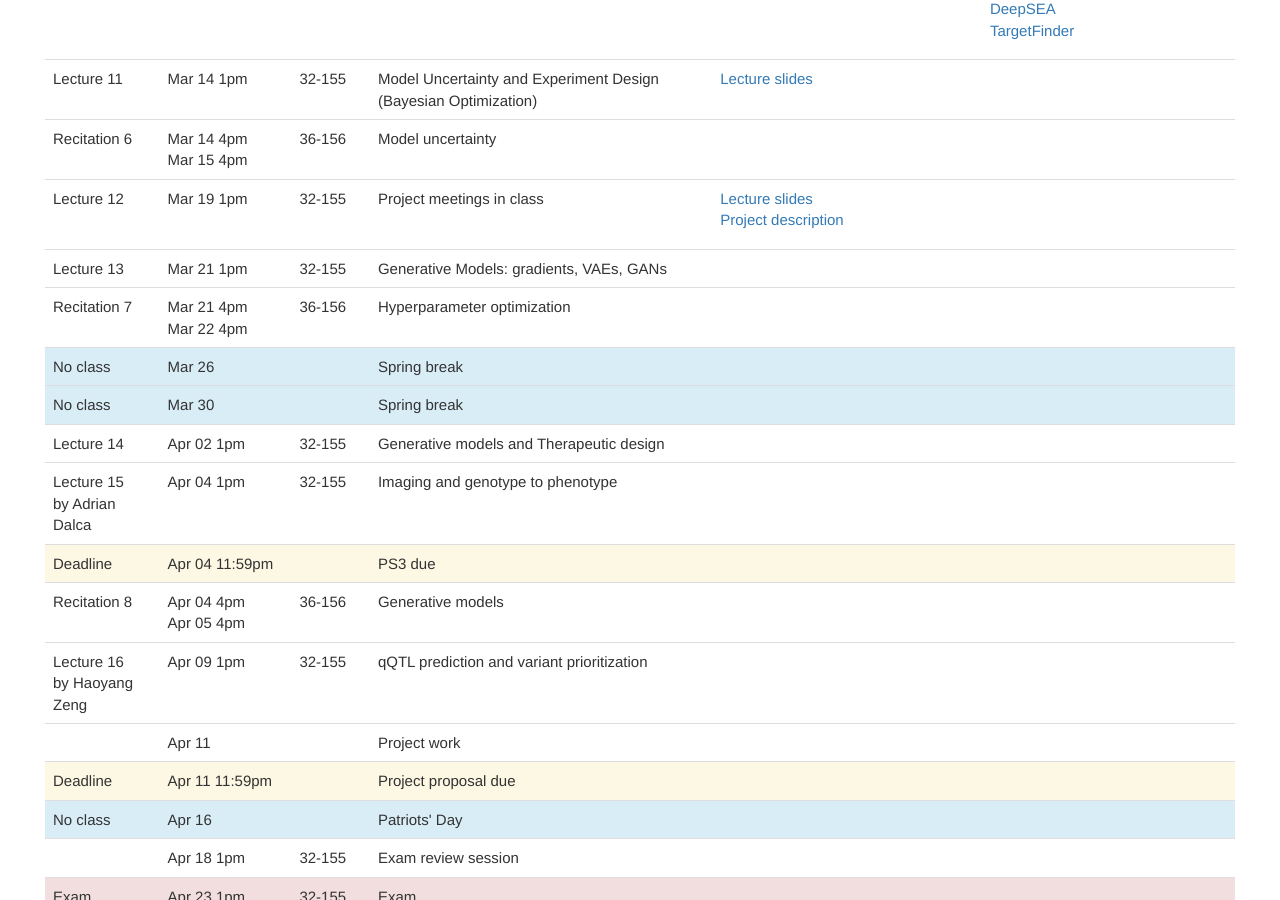
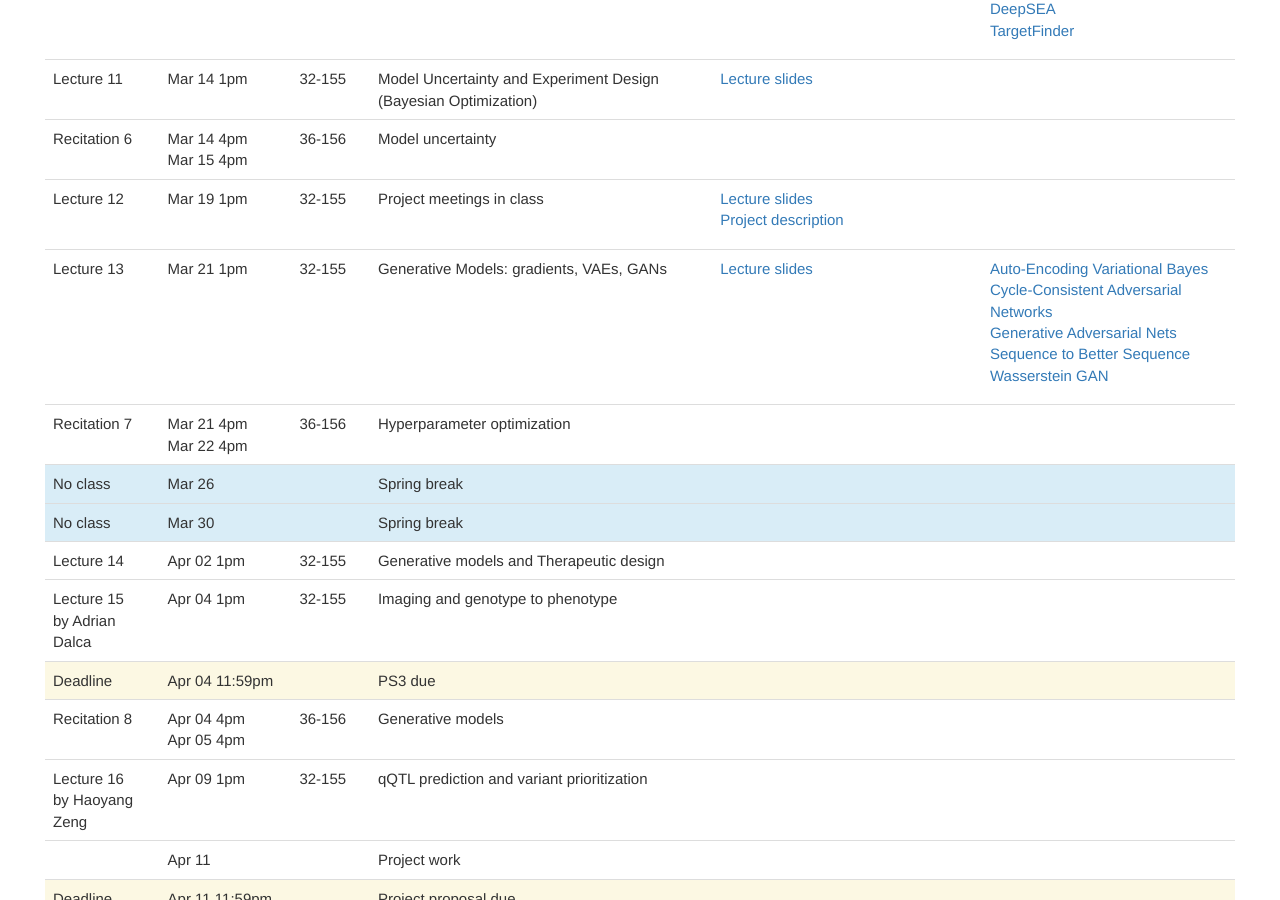
Before and after one commit to mit6874/mit6874.github.io, a Jekyll site: the page built from index.html, in a window 1280 px wide and 900 px high, scrolled down 2315 px. Built offline with Jekyll 4.4.1, drawn with Linux system fonts in a browser that asks for light colours; nearby versions of some CDN libraries.

Commit message:
Add lecture 13 slides and references

```diff
--- a/index.html
+++ b/index.html
@@ -337,8 +337,20 @@ layout: default
             <td>Mar 21 1pm</td>
             <td>32-155</td>
             <td>Generative Models: gradients, VAEs, GANs</td>
-            <td></td>
-            <td></td>
+            <td>
+                <ul>
+                    <li><a href="../assets/slides/6.874-lecture-13-2019.pdf">Lecture slides</a></li>
+                </ul>
+            </td>
+            <td>
+                <ul>
+                    <li><a href="../assets/misc/l13/autoencoding-varational-bayes.pdf">Auto-Encoding Variational Bayes</a></li>
+                    <li><a href="./assets/misc/l13/cyclegans.pdf">Cycle-Consistent Adversarial Networks</a></li>
+                    <li><a href="./assets/misc/l13/gans.pdf">Generative Adversarial Nets</a></li>
+                    <li><a href="./assets/misc/l13/Seq2betterSeq.pdf">Sequence to Better Sequence</a></li>
+                    <li><a href="./assets/misc/l13/wgan.pdf">Wasserstein GAN</a></li>
+                </ul>
+            </td>
         </tr>
         <tr>
             <td>Recitation 7</td>
```
Also changed, not shown: 6 other files.
